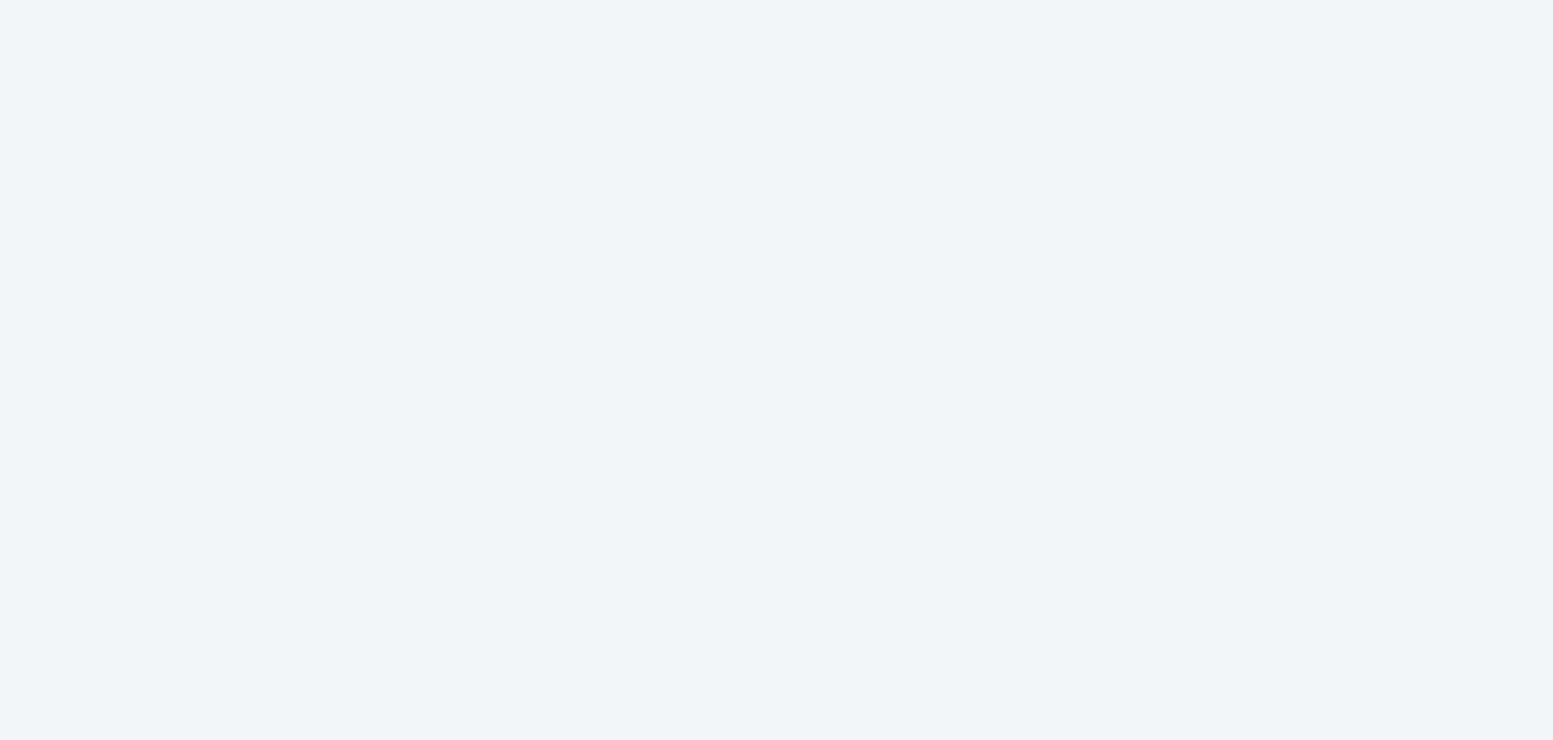
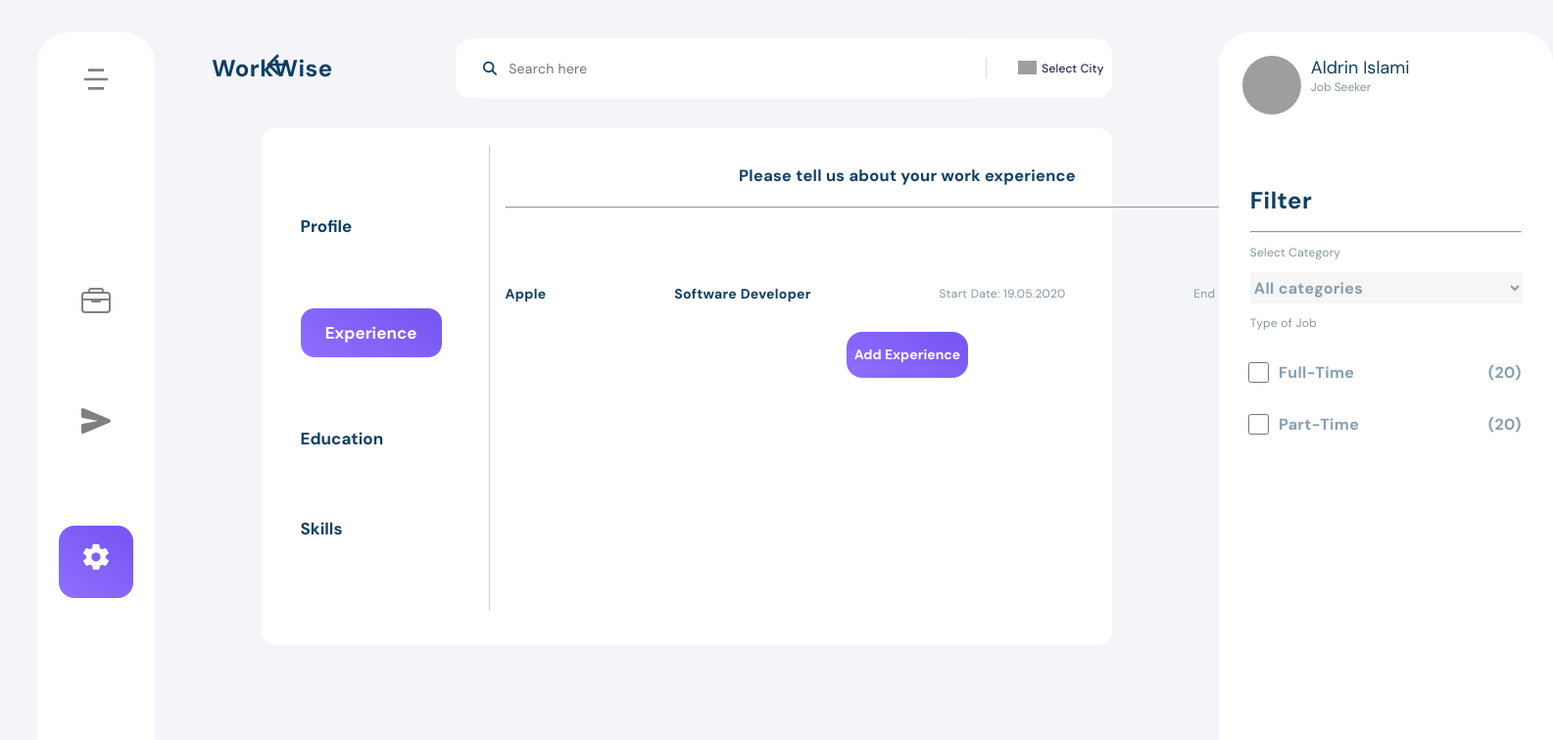
Before and after one commit to Aldrin1807/WorkWise, a React (Vite) app in the folder work-wise/: page /settings in a window 1280 px wide. Before the commit this address had no page. Shown: the top 756 px of the page at 98% size, 1585 px wide, since content can reach past the window. Built offline with nearby package versions, Linux system fonts and the light colour scheme; grey boxes are pictures that could not be loaded.

Commit message:
Settings page completed with its components

```diff
--- a/work-wise/index.html
+++ b/work-wise/index.html
@@ -3,14 +3,16 @@
   <head>
     <meta charset="UTF-8" />
     <link rel="icon" type="image/svg+xml" href="/vite.svg" />
+
     <!-- <link rel="stylesheet" href="https://cdn.jsdelivr.net/npm/bootstrap@4.0.0/dist/css/bootstrap.min.css" integrity="sha384-Gn5384xqQ1aoWXA+058RXPxPg6fy4IWvTNh0E263XmFcJlSAwiGgFAW/dAiS6JXm" crossorigin="anonymous"> -->
     <meta name="viewport" content="width=device-width, initial-scale=1.0" />
-    <title>Vite + React + TS</title>
+    <title>WorkWise - Job Searching Platform</title>
   </head>
   <body>
     <div id="root"></div>
     <script type="module" src="/src/main.tsx"></script>
     <script src="https://kit.fontawesome.com/a076d05399.js" crossorigin="anonymous"></script>
+
     <!-- <script src="https://code.jquery.com/jquery-3.2.1.slim.min.js" integrity="sha384-KJ3o2DKtIkvYIK3UENzmM7KCkRr/rE9/Qpg6aAZGJwFDMVNA/GpGFF93hXpG5KkN" crossorigin="anonymous"></script>
 <script src="https://cdn.jsdelivr.net/npm/popper.js@1.12.9/dist/umd/popper.min.js" integrity="sha384-ApNbgh9B+Y1QKtv3Rn7W3mgPxhU9K/ScQsAP7hUibX39j7fakFPskvXusvfa0b4Q" crossorigin="anonymous"></script>
 <script src="https://cdn.jsdelivr.net/npm/bootstrap@4.0.0/dist/js/bootstrap.min.js" integrity="sha384-JZR6Spejh4U02d8jOt6vLEHfe/JQGiRRSQQxSfFWpi1MquVdAyjUar5+76PVCmYl" crossorigin="anonymous"></script>
--- a/work-wise/src/App.tsx
+++ b/work-wise/src/App.tsx
@@ -3,6 +3,8 @@ import './App.css'
 import { BrowserRouter, Routes, Route } from "react-router-dom";
 import JobPage from './Pages/JobPage/JobPage';
 import JobSearch from './Pages/JobSearch/JobSearch';
+import Settings from './Pages/Settings';
+import Sent from './Pages/Sent';
 
 function App() {
 
@@ -13,6 +15,8 @@ function App() {
           <Route index element={<JobSearch />} />
           <Route path="job-page" element={<JobPage />} />
           <Route path="job-search" element={<JobSearch />} />
+          <Route path="settings" element={<Settings />} />
+          <Route path="sent" element={<Sent />} />
          </Routes>
     </BrowserRouter>
     </div>
--- a/work-wise/src/Components/Job.tsx
+++ b/work-wise/src/Components/Job.tsx
@@ -1,8 +1,12 @@
 import './Job.css'
 
 function Job(props:any){
+    function redirectToJobPage() {
+        window.location.href = "/job-page";
+      }
+
     return(
-        <div className='job-card' id={props.jobpage ? 'job-page-card' : ''}>
+        <div className='job-card' id={props.jobpage ? 'job-page-card' : ''} onClick={redirectToJobPage}>
             <img src="https://image-placeholder.com/images/actual-size/57x57.png" alt="" />
             <div className='lists'>
              <ul>
--- a/work-wise/src/Components/Left/LeftNav.tsx
+++ b/work-wise/src/Components/Left/LeftNav.tsx
@@ -1,16 +1,17 @@
 import './LeftNav.css'
 import { RiMenu5Fill } from "react-icons/ri";
 import { IoBriefcaseOutline } from "react-icons/io5";
-import {AiFillStar} from "react-icons/ai"
 import { IoSend } from "react-icons/io5";
 import { IoMdSettings } from "react-icons/io";
 import { FiLogOut } from "react-icons/fi";
 import { useState } from 'react';
 
-function LeftNav(){
-    const [selectedIcon, setSelectedIcon] = useState('briefcase');
+function LeftNav(props:any){
+    const [selectedIcon, setSelectedIcon] = useState(props.icon);
 
-    const handleIconClick = (icon:any) => {
+
+    const handleIconClick = (icon:any,location:any) => {
+      window.location.href = `/${location}`
       setSelectedIcon(icon);
     };
 
@@ -20,16 +21,13 @@ function LeftNav(){
           <RiMenu5Fill />
         </div>
         <div className="box">
-          <div className={selectedIcon === 'briefcase' ? 'selected' : ''} onClick={() => handleIconClick('briefcase')}>
+          <div className={selectedIcon === 'briefcase' ? 'selected' : ''} onClick={() => handleIconClick('briefcase','job-search')}>
             <IoBriefcaseOutline />
           </div>
-          <div className={selectedIcon === 'star' ? 'selected' : ''} onClick={() => handleIconClick('star')}>
-            <AiFillStar />
-          </div>
-          <div className={selectedIcon === 'send' ? 'selected' : ''} onClick={() => handleIconClick('send')}>
+          <div className={selectedIcon === 'send' ? 'selected' : ''} onClick={() => handleIconClick('send','sent')}>
             <IoSend />
           </div>
-          <div className={selectedIcon === 'settings' ? 'selected' : ''} onClick={() => handleIconClick('settings')}>
+          <div className={selectedIcon === 'settings' ? 'selected' : ''} onClick={() => handleIconClick('settings','settings')}>
             <IoMdSettings />
           </div>
         </div>
--- a/work-wise/src/Components/Middle/Content.css
+++ b/work-wise/src/Components/Middle/Content.css
@@ -111,3 +111,78 @@ color: #0F3F62;
     font-size: 2rem;
     color: #0F3F62;
 }
+.profile-content{
+    padding: 2rem;
+    width: 100%;
+}
+.photo-and-name{
+    display: flex;
+
+    width: 53rem;
+    justify-content: center;
+    align-items: center;
+}
+.photo-and-name img{
+    width: 7rem;
+    height: 7rem;
+    border-radius: 5%;
+}
+.listat ul{
+    list-style: none;
+}
+.about{
+    display: flex;
+    flex-direction: column;
+    justify-content: center;
+    align-items: center;
+}
+.save-butoni{
+    background: linear-gradient(209.98deg, #7957F3 12.1%, #8F70FF 100.71%);
+    margin-top: 1rem;
+    padding: 0.5rem;
+    border-radius: 1rem;
+    font-family: 'DM Sans';
+    font-style: normal;
+    font-weight: 700;
+    font-size: 17px;
+    line-height: 31px;
+    letter-spacing: 0.02em;
+    color: white;
+    border: none;
+}
+.experience{
+
+    width: 51.3rem;
+    padding: 1rem;
+    text-align: center;
+    font-family: 'DM Sans';
+    font-style: normal;
+    font-weight: 700;
+    font-size: 14px;
+    line-height: 31px;
+    letter-spacing: 0.02em;
+
+    color: #0F3F62;
+}
+.experience-item{
+    display: flex;
+    justify-content: space-between;
+    align-items: center;
+    margin-top: 1rem;
+}
+#first{
+    margin-top: 4rem;
+}
+.add-butoni{
+    background: linear-gradient(209.98deg, #7957F3 12.1%, #8F70FF 100.71%);
+    margin-top: 1rem;
+    padding: 0.5rem;
+    border-radius: 1rem;
+    font-family: 'DM Sans';
+    font-style: normal;
+    font-weight: 700;
+    font-size: 14px;
+    line-height: 31px;
+    color: white;
+    border: none;
+}
--- a/work-wise/src/Components/Middle/Content.tsx
+++ b/work-wise/src/Components/Middle/Content.tsx
@@ -34,10 +34,14 @@ export function Search(props:any){
         'Klinë',
         'Skenderaj',
       ];
+      function redirectToJobSearch() {
+        window.location.href = "/job-search";
+      }
+
     return (
         <div className='title-n-search'>
             {props.job?(
-                <div className='back-icon'>
+                <div className='back-icon' onClick={redirectToJobSearch}>
                 <IoMdArrowBack  />
                 </div>
             ):(null)}
@@ -59,3 +63,93 @@ export function Search(props:any){
     </div>
     )
 }
+
+
+export function Profile(){
+    return(
+        <div className='profile-content'>
+            <div className='photo-and-name'>
+                <img src="https://image-placeholder.com/images/actual-size/75x75.png" alt="" />
+                <div className='listat'>
+                <ul>
+                    <li className='primary-text'>First and LastName</li>
+                    <li className='secondary-text'>Aldrin Islami</li>
+                </ul>
+                <ul>
+                    <li className='primary-text'>Email</li>
+                    <li className='secondary-text'>aldrin@gmail.com</li>
+                </ul>
+                </div>
+            </div>
+            <div className="about">
+                <h3>About You</h3>
+                <textarea className='about-me-area' id="" cols={80} rows={10}></textarea>
+                <button className='save-butoni'>Save Changes</button>
+            </div>
+        </div>
+    )
+}
+
+export function Experience(){
+    return(
+        <div className="experience">
+            <h3>Please tell us about your work experience</h3>
+            <hr />
+            <div className="experience-item" id='first'>
+                <p className='primary-text'>Apple</p>
+                <p className="primary-text">Software Developer</p>
+                <p className="secondary-text">Start Date: 19.05.2020</p>
+                <p className="secondary-text">End Date: 10.06.2021</p>
+            </div>
+            <button className='add-butoni'>Add Experience</button>
+        </div>
+    )
+}
+
+export function Education(){
+    return(
+        <div className="experience">
+        <h3>Please tell us about your Education</h3>
+        <hr />
+        <div className="experience-item" id='first'>
+            <p className='primary-text'>UBT</p>
+            <p className="primary-text">Computer Science and Engineering</p>
+            <p className="secondary-text">Start Date: 19.05.2020</p>
+            <p className="secondary-text">End Date: 10.06.2021</p>
+        </div>
+        <div className="experience-item">
+            <p className='primary-text'>SHFMU "Bafti Haxhiu"</p>
+            <p className="primary-text">Natural Science</p>
+            <p className="secondary-text">Start Date: 19.05.2020</p>
+            <p className="secondary-text">End Date: 10.06.2021</p>
+        </div>
+        <button className='add-butoni'>Add Education</button>
+    </div>
+    )
+}
+
+export function Skills(){
+    return(
+        <div className="experience">
+        <h3>Please tell us about your Skills</h3>
+        <hr />
+        <div className="experience-item" id='first'>
+            <p className='primary-text'>Advanced Java</p>
+            <p className="secondary-text">Remove</p>
+        </div>
+        <div className="experience-item">
+        <p className='primary-text'>Advanced C# Programming</p>
+            <p className="secondary-text">Remove</p>
+        </div>
+        <div className="experience-item">
+             <p className='primary-text'>HTML CSS JS</p>
+             <p className="secondary-text">Remove</p>
+        </div>
+        <div className="experience-item">
+             <p className='primary-text'>ASP.Net Core</p>
+             <p className="secondary-text">Remove</p>
+        </div>
+        <button className='add-butoni'>Add Skill</button>
+    </div>
+    )
+}
--- a/work-wise/src/Pages/JobPage/JobPage.tsx
+++ b/work-wise/src/Pages/JobPage/JobPage.tsx
@@ -8,7 +8,7 @@ import './JobPage.css'
 function JobPage(){
     return(
     <>
-        <LeftNav />
+        <LeftNav icon={'briefcase'} />
 
             <div className='container'>
                 <Search job={true} />
--- a/work-wise/src/Pages/JobSearch/JobSearch.css
+++ b/work-wise/src/Pages/JobSearch/JobSearch.css
@@ -57,3 +57,6 @@ color: #8695A0;
      background: linear-gradient(209.98deg, #7957F3 12.1%, #8F70FF 100.71%);
      color: white;
 }
+.container-3 ul li:nth-child(5){
+   border: none;
+}
--- a/work-wise/src/Pages/JobSearch/JobSearch.tsx
+++ b/work-wise/src/Pages/JobSearch/JobSearch.tsx
@@ -10,7 +10,7 @@ function JobSearch(){
 
     return(
         <>
-        <LeftNav />
+        <LeftNav icon={'briefcase'}/>
 
             <div className="container">
                <Search />
--- /dev/null
+++ b/work-wise/src/Pages/Sent.tsx
@@ -0,0 +1,8 @@
+
+
+export default function Sent(){
+    return(
+        <>
+        </>
+    )
+}
--- /dev/null
+++ b/work-wise/src/Pages/Settings.css
@@ -0,0 +1,36 @@
+.contenti{
+    background-color: white;
+    border-radius: 14px;
+    width: 80%;
+
+    height:33rem;
+    margin: 0 auto;
+    display: flex;
+}
+.list{
+    list-style: none;
+    border-right: 1px solid #ccc;
+    width: 12rem;
+    font-family: 'DM Sans';
+    font-style: normal;
+    font-weight: 700;
+    font-size: 17px;
+    line-height: 18px;
+    color: #0F3F62;
+    height: 90%;
+    display: flex;
+    flex-direction: column;
+    justify-content: space-evenly;
+}
+.list li{
+    cursor: pointer;
+}
+.active{
+    background: linear-gradient(209.98deg, #7957F3 12.1%, #8F70FF 100.71%);
+    width: 7rem;
+    padding: 1rem;
+    color: white;
+    text-align: center;
+    cursor: pointer;
+    border-radius: 14px;
+}
--- /dev/null
+++ b/work-wise/src/Pages/Settings.tsx
@@ -0,0 +1,37 @@
+import { useState } from "react";
+import LeftNav from "../Components/Left/LeftNav";
+import { Education, Experience, Profile, Search, Skills } from "../Components/Middle/Content";
+import RightNav from "../Components/Right/RightNav";
+import './Settings.css'
+
+export default function Settings(){
+    const [content,setContent] = useState(1);
+    const handleNavClick = (index:any) => {
+        setContent(index);
+    };
+    return(
+        <>
+        <LeftNav  icon={'settings'}/>
+        <div className="container">
+            <Search job={true} />
+            <div className="contenti">
+                <div className="left-side">
+                    <ul className="list">
+                        <li  className={`${content === 0 ? "active" : ""}`} onClick={() => handleNavClick(0)}>Profile</li>
+                        <li  className={`${content === 1 ? "active" : ""}`} onClick={() => handleNavClick(1)}>Experience</li>
+                        <li  className={`${content === 2 ? "active" : ""}`} onClick={() => handleNavClick(2)}>Education</li>
+                        <li  className={`${content === 3 ? "active" : ""}`} onClick={() => handleNavClick(3)}>Skills</li>
+                    </ul>
+                </div>
+                <div className="main-content">
+                {content === 0 && <Profile />}
+                {content === 1 && <Experience />}
+                {content === 2 && <Education />}
+                {content === 3 && <Skills />}
+                </div>
+            </div>
+        </div>
+        <RightNav />
+        </>
+    )
+}
```
